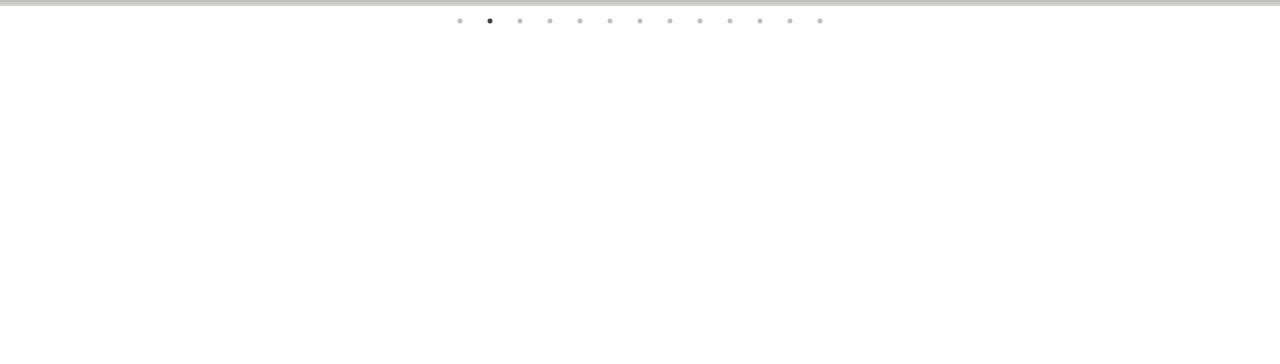
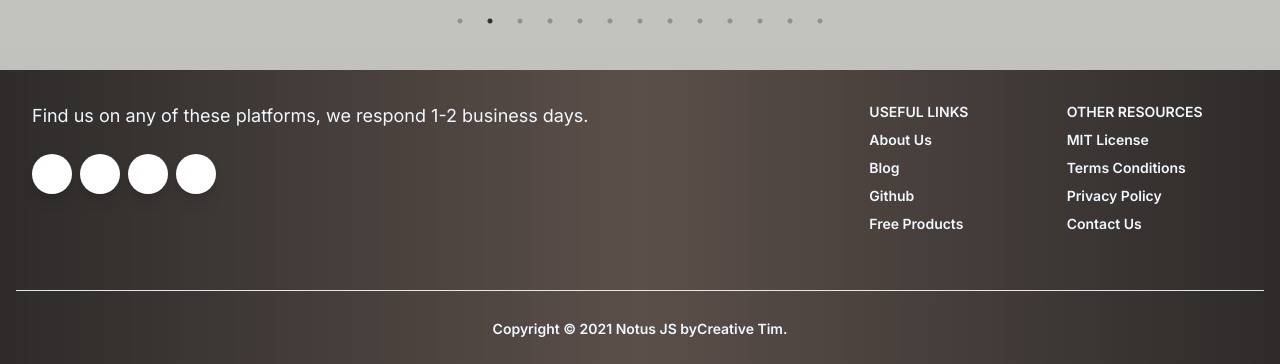
Before and after one commit to ShayanAhmed-0/autocommers, a Next.js app: page / in a window 1280 px wide. Shown: the part 720-1084 px from the top of the page. Before the commit the page ends 800 px from the top, so only its background shows below. Built offline with nearby package versions, Linux system fonts and the light colour scheme.

Commit message:
pushedtoproduction

```diff
--- a/src/components/layout/Footer.tsx
+++ b/src/components/layout/Footer.tsx
@@ -3,80 +3,80 @@ import React from 'react'
 
 const Footer = () => {
   return (
-    <></>
-//     <div className='navc'>
-//       {/* <!-- component --> */}
-// <Link rel="stylesheet" href="https://demos.creative-tim.com/notus-js/assets/styles/tailwind.css"/>
-// <Link rel="stylesheet" href="https://demos.creative-tim.com/notus-js/assets/vendor/@fortawesome/fontawesome-free/css/all.min.css"/>
 
-// <footer className="relative pt-8 pb-6 bg-blueGray-200">
-//   <div className="container px-4 mx-auto">
-//     <div className="flex flex-wrap text-left lg:text-left">
-//       <div className="w-full px-4 lg:w-6/12">
-//         <h4 className="text-3xl fonat-semibold text-blueGray-700">Let's keep in touch!</h4>
-//         <h5 className="mt-0 mb-2 text-lg text-blueGray-600">
-//           Find us on any of these platforms, we respond 1-2 business days.
-//         </h5>
-//         <div className="mt-6 mb-6 lg:mb-0 ">
-//           <button className="items-center justify-center w-10 h-10 mr-2 font-normal bg-white rounded-full shadow-lg outline-none text-lightBlue-400 align-center focus:outline-none" type="button">
-//             <i className="net sh usfab fa-twitter"></i></button><button className="items-center justify-center w-10 h-10 mr-2 font-normal bg-white rounded-full shadow-lg outline-none text-lightBlue-600 align-center focus:outline-none" type="button">
-//             <i className="fab fa-facebook-square"></i></button><button className="items-center justify-center w-10 h-10 mr-2 font-normal text-pink-400 bg-white rounded-full shadow-lg outline-none align-center focus:outline-none" type="button">
-//             <i className="fab fa-dribbble"></i></button><button className="items-center justify-center w-10 h-10 mr-2 font-normal bg-white rounded-full shadow-lg outline-none text-blueGray-800 align-center focus:outline-none" type="button">
-//             <i className="fab fa-github"></i>
-//           </button>
-//         </div>
-//       </div>
-//       <div className="w-full px-4 lg:w-6/12">
-//         <div className="flex flex-wrap mb-6 items-top">
-//           <div className="w-full px-4 ml-auto lg:w-4/12">
-//             <span className="block mb-2 text-sm font-semibold uppercase text-blueGray-500">Useful Links</span>
-//             <ul className="list-unstyled">
-//               <li>
-//                 <a className="block pb-2 text-sm font-semibold text-blueGray-600 hover:text-blueGray-800" href="https://www.creative-tim.com/presentation?ref=njs-profile">About Us</a>
-//               </li>
-//               <li>
-//                 <a className="block pb-2 text-sm font-semibold text-blueGray-600 hover:text-blueGray-800" href="https://blog.creative-tim.com?ref=njs-profile">Blog</a>
-//               </li>
-//               <li>
-//                 <a className="block pb-2 text-sm font-semibold text-blueGray-600 hover:text-blueGray-800" href="https://www.github.com/creativetimofficial?ref=njs-profile">Github</a>
-//               </li>
-//               <li>
-//                 <a className="block pb-2 text-sm font-semibold text-blueGray-600 hover:text-blueGray-800" href="https://www.creative-tim.com/bootstrap-themes/free?ref=njs-profile">Free Products</a>
-//               </li>
-//             </ul>
-//           </div>
-//           <div className="w-full px-4 lg:w-4/12">
-//             <span className="block mb-2 text-sm font-semibold uppercase text-blueGray-500">Other Resources</span>
-//             <ul className="list-unstyled">
-//               <li>
-//                 <a className="block pb-2 text-sm font-semibold text-blueGray-600 hover:text-blueGray-800" href="https://github.com/creativetimofficial/notus-js/blob/main/LICENSE.md?ref=njs-profile">MIT License</a>
-//               </li>
-//               <li>
-//                 <a className="block pb-2 text-sm font-semibold text-blueGray-600 hover:text-blueGray-800" href="https://creative-tim.com/terms?ref=njs-profile">Terms Conditions</a>
-//               </li>
-//               <li>
-//                 <a className="block pb-2 text-sm font-semibold text-blueGray-600 hover:text-blueGray-800" href="https://creative-tim.com/privacy?ref=njs-profile">Privacy Policy</a>
-//               </li>
-//               <li>
-//                 <a className="block pb-2 text-sm font-semibold text-blueGray-600 hover:text-blueGray-800" href="https://creative-tim.com/contact-us?ref=njs-profile">Contact Us</a>
-//               </li>
-//             </ul>
-//           </div>
-//         </div>
-//       </div>
-//     </div>
-//     <hr className="my-6 border-blueGray-300"/>
-//     <div className="flex flex-wrap items-center justify-center md:justify-between">
-//       <div className="w-full px-4 mx-auto text-center md:w-4/12">
-//         <div className="py-1 text-sm font-semibold text-blueGray-500">
-//           Copyright © <span id="get-current-year">2021</span><a href="https://www.creative-tim.com/product/notus-js" className="text-blueGray-500 hover:text-gray-800" target="_blank"> Notus JS by</a>
-//           <a href="https://www.creative-tim.com?ref=njs-profile" className="text-blueGray-500 hover:text-blueGray-800">Creative Tim</a>.
-//         </div>
-//       </div>
-//     </div>
-//   </div>
-// </footer>
-//     </div>
+    <div className='navc'>
+      {/* <!-- component --> */}
+<Link rel="stylesheet" href="https://demos.creative-tim.com/notus-js/assets/styles/tailwind.css"/>
+<Link rel="stylesheet" href="https://demos.creative-tim.com/notus-js/assets/vendor/@fortawesome/fontawesome-free/css/all.min.css"/>
+
+<footer className="relative pt-8 pb-6 bg-blueGray-200">
+  <div className="container px-4 mx-auto">
+    <div className="flex flex-wrap text-left lg:text-left">
+      <div className="w-full px-4 lg:w-6/12">
+        {/* <h4 className="text-3xl fonat-semibold text-blueGray-700">Let's keep in touch!</h4> */}
+        <h5 className="mt-0 mb-2 text-lg text-blueGray-600">
+          Find us on any of these platforms, we respond 1-2 business days.
+        </h5>
+        <div className="mt-6 mb-6 lg:mb-0 ">
+          <button className="items-center justify-center w-10 h-10 mr-2 font-normal bg-white rounded-full shadow-lg outline-none text-lightBlue-400 align-center focus:outline-none" type="button">
+            <i className="net sh usfab fa-twitter"></i></button><button className="items-center justify-center w-10 h-10 mr-2 font-normal bg-white rounded-full shadow-lg outline-none text-lightBlue-600 align-center focus:outline-none" type="button">
+            <i className="fab fa-facebook-square"></i></button><button className="items-center justify-center w-10 h-10 mr-2 font-normal text-pink-400 bg-white rounded-full shadow-lg outline-none align-center focus:outline-none" type="button">
+            <i className="fab fa-dribbble"></i></button><button className="items-center justify-center w-10 h-10 mr-2 font-normal bg-white rounded-full shadow-lg outline-none text-blueGray-800 align-center focus:outline-none" type="button">
+            <i className="fab fa-github"></i>
+          </button>
+        </div>
+      </div>
+      <div className="w-full px-4 lg:w-6/12">
+        <div className="flex flex-wrap mb-6 items-top">
+          <div className="w-full px-4 ml-auto lg:w-4/12">
+            <span className="block mb-2 text-sm font-semibold uppercase text-blueGray-500">Useful Links</span>
+            <ul className="list-unstyled">
+              <li>
+                <a className="block pb-2 text-sm font-semibold text-blueGray-600 hover:text-blueGray-800" href="https://www.creative-tim.com/presentation?ref=njs-profile">About Us</a>
+              </li>
+              <li>
+                <a className="block pb-2 text-sm font-semibold text-blueGray-600 hover:text-blueGray-800" href="https://blog.creative-tim.com?ref=njs-profile">Blog</a>
+              </li>
+              <li>
+                <a className="block pb-2 text-sm font-semibold text-blueGray-600 hover:text-blueGray-800" href="https://www.github.com/creativetimofficial?ref=njs-profile">Github</a>
+              </li>
+              <li>
+                <a className="block pb-2 text-sm font-semibold text-blueGray-600 hover:text-blueGray-800" href="https://www.creative-tim.com/bootstrap-themes/free?ref=njs-profile">Free Products</a>
+              </li>
+            </ul>
+          </div>
+          <div className="w-full px-4 lg:w-4/12">
+            <span className="block mb-2 text-sm font-semibold uppercase text-blueGray-500">Other Resources</span>
+            <ul className="list-unstyled">
+              <li>
+                <a className="block pb-2 text-sm font-semibold text-blueGray-600 hover:text-blueGray-800" href="https://github.com/creativetimofficial/notus-js/blob/main/LICENSE.md?ref=njs-profile">MIT License</a>
+              </li>
+              <li>
+                <a className="block pb-2 text-sm font-semibold text-blueGray-600 hover:text-blueGray-800" href="https://creative-tim.com/terms?ref=njs-profile">Terms Conditions</a>
+              </li>
+              <li>
+                <a className="block pb-2 text-sm font-semibold text-blueGray-600 hover:text-blueGray-800" href="https://creative-tim.com/privacy?ref=njs-profile">Privacy Policy</a>
+              </li>
+              <li>
+                <a className="block pb-2 text-sm font-semibold text-blueGray-600 hover:text-blueGray-800" href="https://creative-tim.com/contact-us?ref=njs-profile">Contact Us</a>
+              </li>
+            </ul>
+          </div>
+        </div>
+      </div>
+    </div>
+    <hr className="my-6 border-blueGray-300"/>
+    <div className="flex flex-wrap items-center justify-center md:justify-between">
+      <div className="w-full px-4 mx-auto text-center md:w-4/12">
+        <div className="py-1 text-sm font-semibold text-blueGray-500">
+          Copyright © <span id="get-current-year">2021</span><a href="https://www.creative-tim.com/product/notus-js" className="text-blueGray-500 hover:text-gray-800" target="_blank"> Notus JS by</a>
+          <a href="https://www.creative-tim.com?ref=njs-profile" className="text-blueGray-500 hover:text-blueGray-800">Creative Tim</a>.
+        </div>
+      </div>
+    </div>
+  </div>
+</footer>
+    </div>
   )
 }
 
```
Also changed, not shown: src/components/layout/header.tsx (+25 -19 lines).
